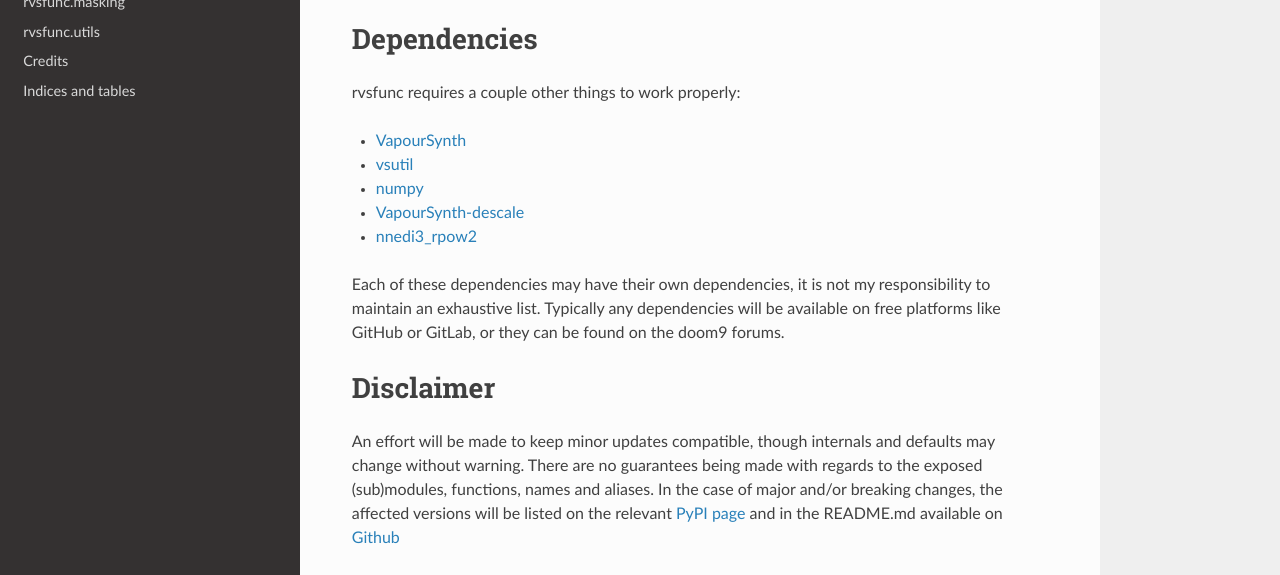
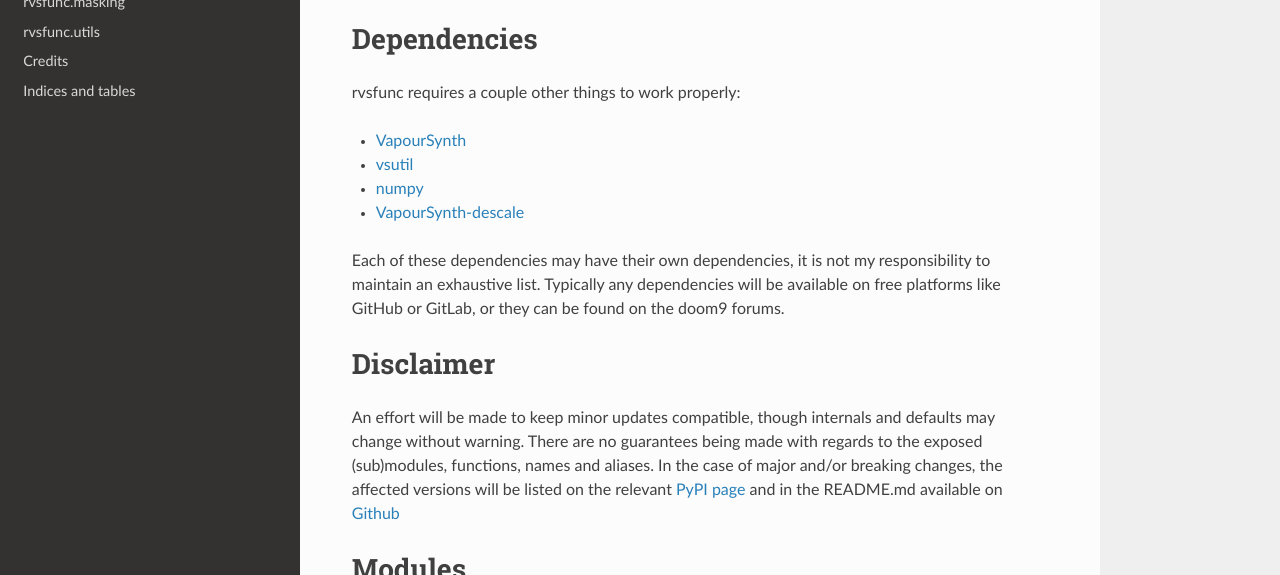
Before and after one commit to RivenSkaye/rvsfunc, a Sphinx documentation site: the page built from docs/index.rst, in a window 1280 px wide and 900 px high, cut to the strip 325-900 px from the top of the window. Built offline with Sphinx 7.4.7 and the Read the Docs theme 2.0.0, drawn with Linux system fonts in a browser that asks for light colours.

Commit message:
Removed nnedi3_rpow2 dependency listing

```diff
--- a/docs/index.rst
+++ b/docs/index.rst
@@ -27,7 +27,6 @@
 * `vsutil <https://pypi.org/project/vsutil/>`_
 * `numpy <https://pypi.org/project/numpy>`_
 * `VapourSynth-descale <https://github.com/Irrational-Encoding-Wizardry/vapoursynth-descale>`_
-* `nnedi3_rpow2 <https://gist.github.com/4re/342624c9e1a144a696c6>`_
 
 Each of these dependencies may have their own dependencies, it is not my
 responsibility to maintain an exhaustive list. Typically any dependencies
```
